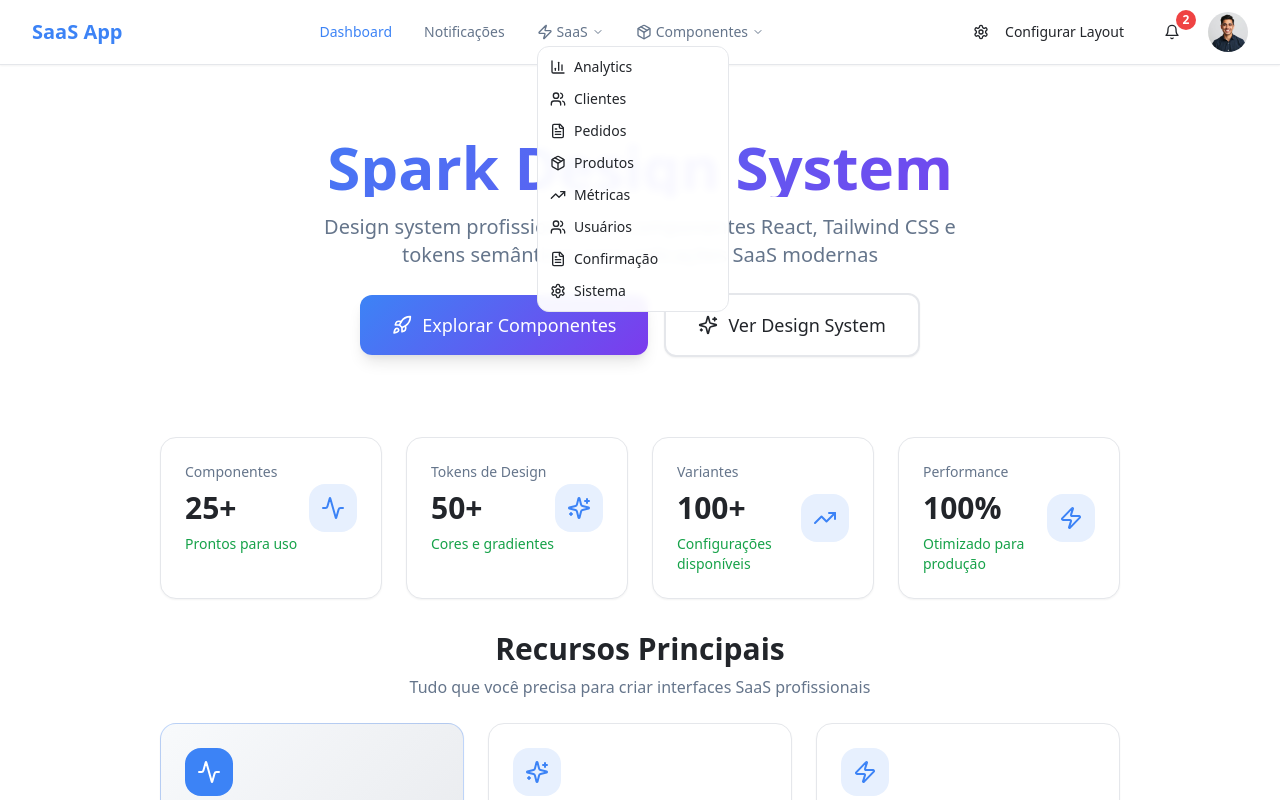
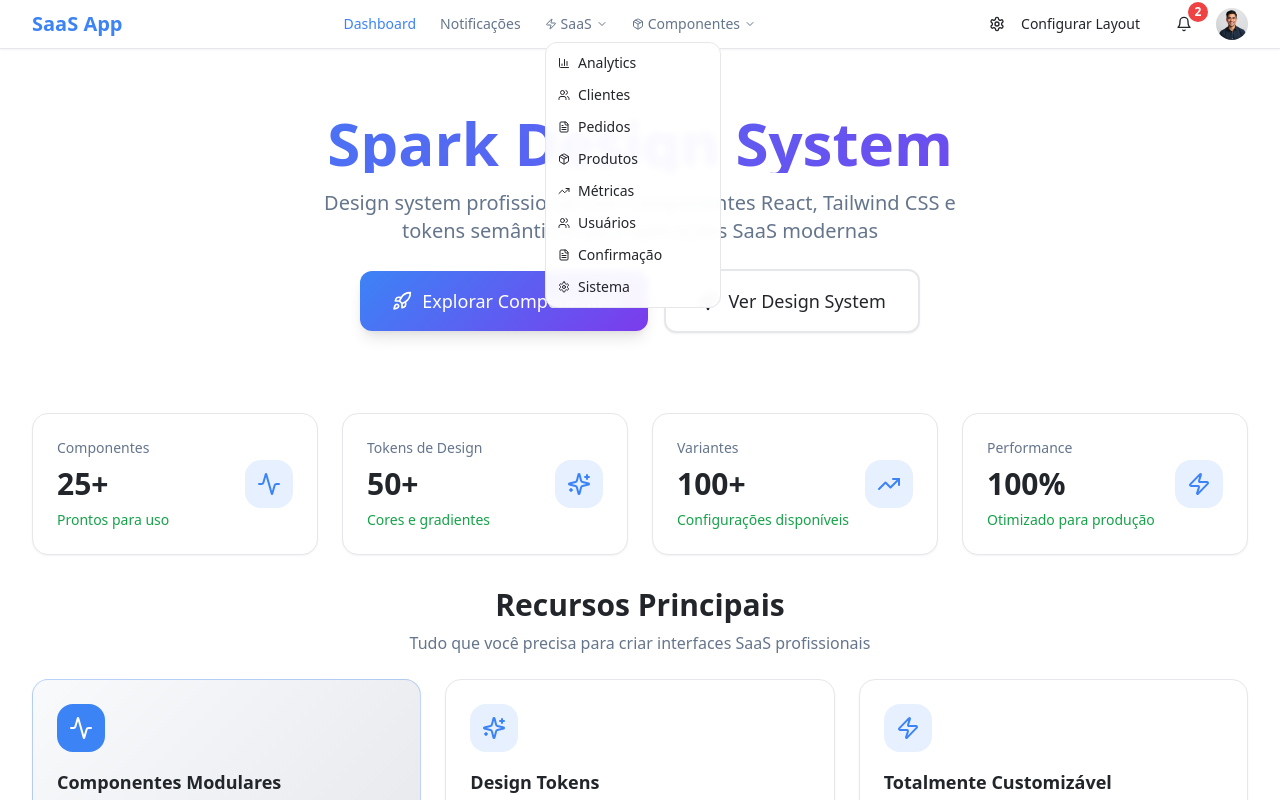
Before and after one commit to alanssant0s/spark-deisgn-system, a React (Vite) app: page / in a window 1280 px wide. Both pictures are taken after a click on the button "SaaS". Shown: the top 800 px of the page. Built offline with nearby package versions, Linux system fonts and the light colour scheme.

Commit message:
Reverted to commit 99c882ea9c2e6c0c4663fd91cccaec553c714679

```diff
--- a/src/components/layouts/HorizontalLayout.tsx
+++ b/src/components/layouts/HorizontalLayout.tsx
@@ -75,20 +75,20 @@ export function HorizontalLayout({ children }: HorizontalLayoutProps) {
       {/* Header */}
       <header className="bg-card border-b border-border shadow-sm sticky top-0 z-50">
         <div className="mx-auto px-4 sm:px-6 lg:px-8">
-          <div className="flex justify-between items-center h-16">
+          <div className="flex justify-between items-center h-12">
             {/* Logo */}
             <div className="flex items-center">
               <h1 className="text-xl font-bold text-primary">SaaS App</h1>
             </div>
 
             {/* Main Navigation */}
-            <nav className="hidden md:flex items-center space-x-8">
+            <nav className="hidden md:flex items-center space-x-6">
               {mainNavItems.map((item) => (
                 <Link
                   key={item.path}
                   to={item.path}
                   className={cn(
-                    "text-sm font-medium transition-colors hover:text-primary",
+                    "text-sm font-medium transition-colors hover:text-primary py-1",
                     isActive(item.path) ? "text-primary" : "text-muted-foreground"
                   )}
                 >
@@ -99,18 +99,18 @@ export function HorizontalLayout({ children }: HorizontalLayoutProps) {
               {/* SaaS Dropdown */}
               <DropdownMenu>
                 <DropdownMenuTrigger className={cn(
-                  "flex items-center space-x-1 text-sm font-medium transition-colors hover:text-primary",
+                  "flex items-center space-x-1 text-sm font-medium transition-colors hover:text-primary py-1",
                   saasPages.some(page => isActive(page.path)) ? "text-primary" : "text-muted-foreground"
                 )}>
-                  <Zap className="h-4 w-4" />
+                  <Zap className="h-3 w-3" />
                   <span>SaaS</span>
                   <ChevronDown className="h-3 w-3" />
                 </DropdownMenuTrigger>
-                <DropdownMenuContent align="start" className="w-48">
+                <DropdownMenuContent align="start" className="w-44">
                   {saasPages.map((page) => (
                     <DropdownMenuItem key={page.path} asChild>
-                      <Link to={page.path} className="flex items-center gap-2">
-                        <page.icon className="h-4 w-4" />
+                      <Link to={page.path} className="flex items-center gap-2 text-sm">
+                        <page.icon className="h-3 w-3" />
                         {page.name}
                       </Link>
                     </DropdownMenuItem>
@@ -121,18 +121,18 @@ export function HorizontalLayout({ children }: HorizontalLayoutProps) {
               {/* Components Dropdown */}
               <DropdownMenu>
                 <DropdownMenuTrigger className={cn(
-                  "flex items-center space-x-1 text-sm font-medium transition-colors hover:text-primary",
+                  "flex items-center space-x-1 text-sm font-medium transition-colors hover:text-primary py-1",
                   componentPages.some(page => isActive(page.path)) ? "text-primary" : "text-muted-foreground"
                 )}>
-                  <Package className="h-4 w-4" />
+                  <Package className="h-3 w-3" />
                   <span>Componentes</span>
                   <ChevronDown className="h-3 w-3" />
                 </DropdownMenuTrigger>
-                <DropdownMenuContent align="start" className="w-48">
+                <DropdownMenuContent align="start" className="w-44">
                   {componentPages.map((page) => (
                     <DropdownMenuItem key={page.path} asChild>
-                      <Link to={page.path} className="flex items-center gap-2">
-                        <page.icon className="h-4 w-4" />
+                      <Link to={page.path} className="flex items-center gap-2 text-sm">
+                        <page.icon className="h-3 w-3" />
                         {page.name}
                       </Link>
                     </DropdownMenuItem>
@@ -142,17 +142,17 @@ export function HorizontalLayout({ children }: HorizontalLayoutProps) {
             </nav>
 
             {/* Right side actions */}
-            <div className="flex items-center space-x-4">
+            <div className="flex items-center space-x-3">
               <LayoutSettings />
               <NotificationCenter />
 
               {/* User Menu */}
               <DropdownMenu>
                 <DropdownMenuTrigger asChild>
-                  <Button variant="ghost" className="relative h-10 w-10 rounded-full">
-                    <Avatar className="h-10 w-10">
+                  <Button variant="ghost" className="relative h-8 w-8 rounded-full">
+                    <Avatar className="h-8 w-8">
                       <AvatarImage src={userAvatar} alt="João Silva" />
-                      <AvatarFallback className="bg-primary text-primary-foreground">JS</AvatarFallback>
+                      <AvatarFallback className="bg-primary text-primary-foreground text-xs">JS</AvatarFallback>
                     </Avatar>
                   </Button>
                 </DropdownMenuTrigger>
@@ -190,13 +190,13 @@ export function HorizontalLayout({ children }: HorizontalLayoutProps) {
               <Button
                 variant="ghost"
                 size="sm"
-                className="md:hidden"
+                className="md:hidden h-8 w-8 p-0"
                 onClick={() => setIsMobileMenuOpen(!isMobileMenuOpen)}
               >
                 {isMobileMenuOpen ? (
-                  <X className="h-6 w-6" />
+                  <X className="h-4 w-4" />
                 ) : (
-                  <Menu className="h-6 w-6" />
+                  <Menu className="h-4 w-4" />
                 )}
               </Button>
             </div>
@@ -205,8 +205,8 @@ export function HorizontalLayout({ children }: HorizontalLayoutProps) {
 
         {/* Mobile Navigation Menu */}
         {isMobileMenuOpen && (
-          <div className="md:hidden border-t border-border bg-card shadow-lg fixed left-0 right-0 top-16 z-40 max-h-[calc(100vh-4rem)] overflow-y-auto">
-            <div className="px-4 py-4 space-y-2">
+          <div className="md:hidden border-t border-border bg-card shadow-lg fixed left-0 right-0 top-12 z-40 max-h-[calc(100vh-3rem)] overflow-y-auto">
+            <div className="px-4 py-3 space-y-2">
               {/* Mobile Navigation */}
               <nav className="space-y-2">
                 {mainNavItems.map((item) => (
@@ -293,7 +293,7 @@ export function HorizontalLayout({ children }: HorizontalLayoutProps) {
       </header>
 
       {/* Main Content */}
-      <main className="max-w-5xl mx-auto px-4 sm:px-6 lg:px-8 py-6">
+      <main className="mx-auto px-4 sm:px-6 lg:px-8 py-4">
         {children}
       </main>
     </div>
```
